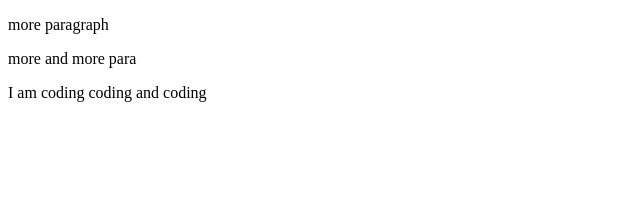
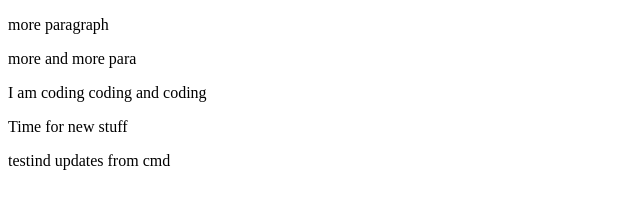
Before and after one commit to NurullahSiddiqui/my-first-repo, a plain HTML site: page index.html in a window 1280 px wide. Shown: the part 105-314 px from the top of the page, without its empty margins (0-640 px from the left). Drawn offline with Linux system fonts and the light colour scheme.

Commit message:
new cmd test

```diff
--- a/index.html
+++ b/index.html
@@ -13,6 +13,9 @@
     <p>more paragraph</p>
     <p>more and more para</p>
     <p>I am coding coding and coding</p>
+    <p>Time for new stuff
+    </p>
+    <p>testind updates from cmd</p>
 
 </body>
 </html>
```
